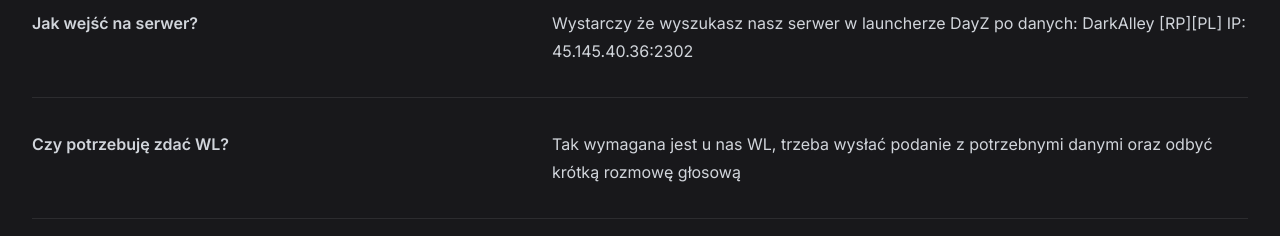
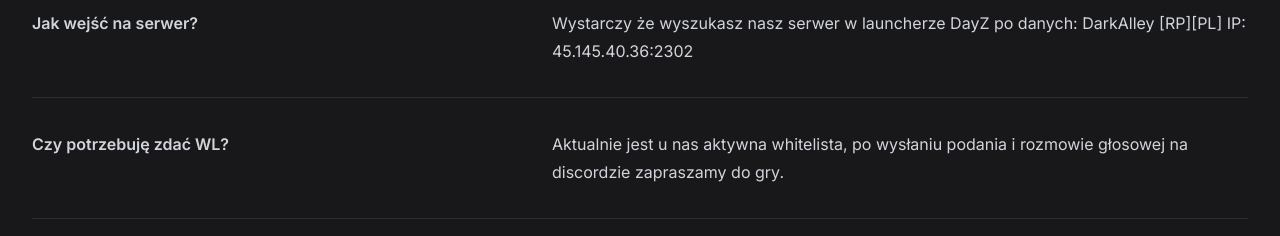
Before and after one commit to szwedzik/darkalley, a Next.js app: page /faq in a window 1280 px wide. Shown: the part 980-1216 px from the top of the page. Built offline with nearby package versions, Linux system fonts and the light colour scheme.

Commit message:
updated faq & donate page

```diff
--- a/src/app/donate/page.tsx
+++ b/src/app/donate/page.tsx
@@ -74,7 +74,7 @@ export default function Donate() {
                 </p>
                 <div className="flex justify-center gap-4 mb-6">
                   <a
-                    href="https://www.paypal.com/paypalme/AdrixMED"
+                    href="https://paypal.me/DarkAlleyRP"
                     className="bg-blue-500 hover:bg-blue-700 text-white font-bold py-2 px-4 rounded"
                     target="_blank"
                     rel="noopener noreferrer"
--- a/src/app/faq/page.tsx
+++ b/src/app/faq/page.tsx
@@ -12,7 +12,7 @@ const faqs = [
     id: 2,
     question: "Czy potrzebuję zdać WL?",
     answer:
-      "Tak wymagana jest u nas WL, trzeba wysłać podanie z potrzebnymi danymi oraz odbyć krótką rozmowę głosową",
+      "Aktualnie jest u nas aktywna whitelista, po wysłaniu podania i rozmowie głosowej na discordzie zapraszamy do gry.",
   },
   {
     id: 3,
```
Also changed, not shown: 1 other file (tests, documents, lock files or other folders).
